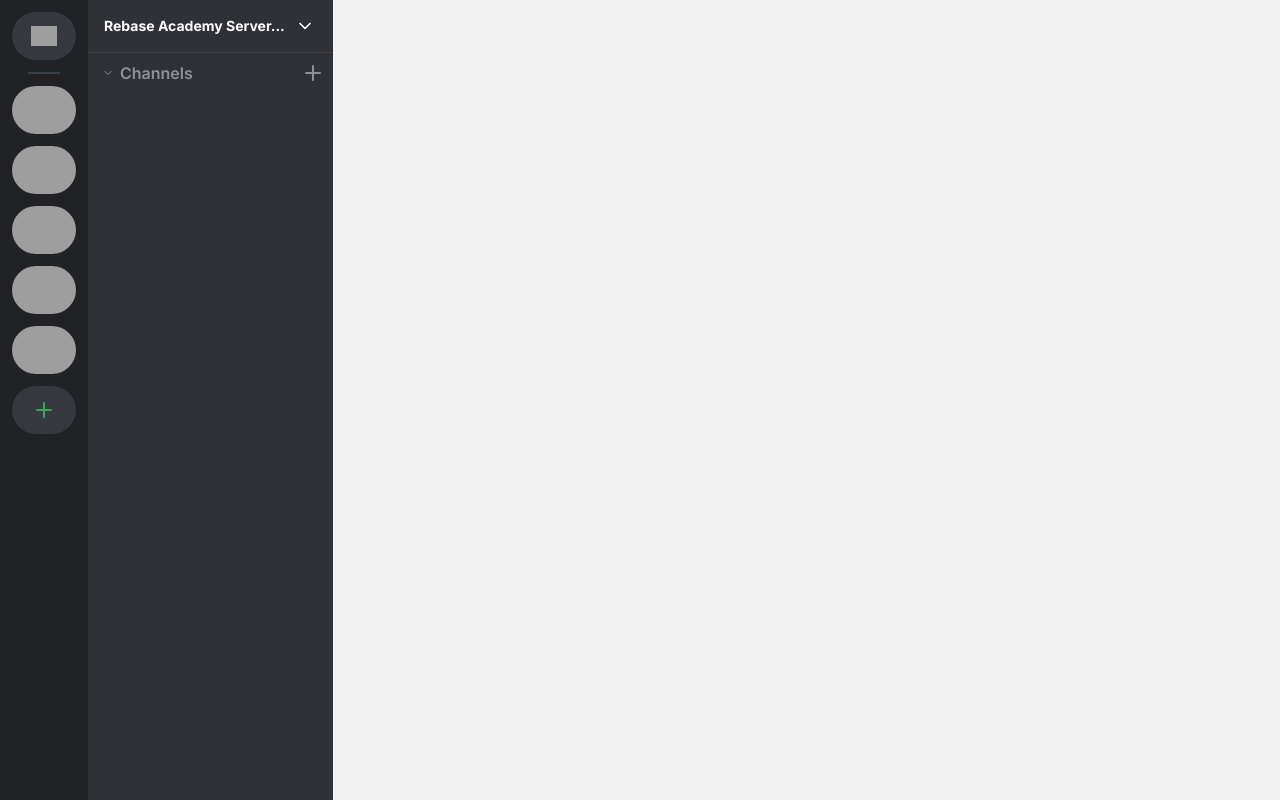
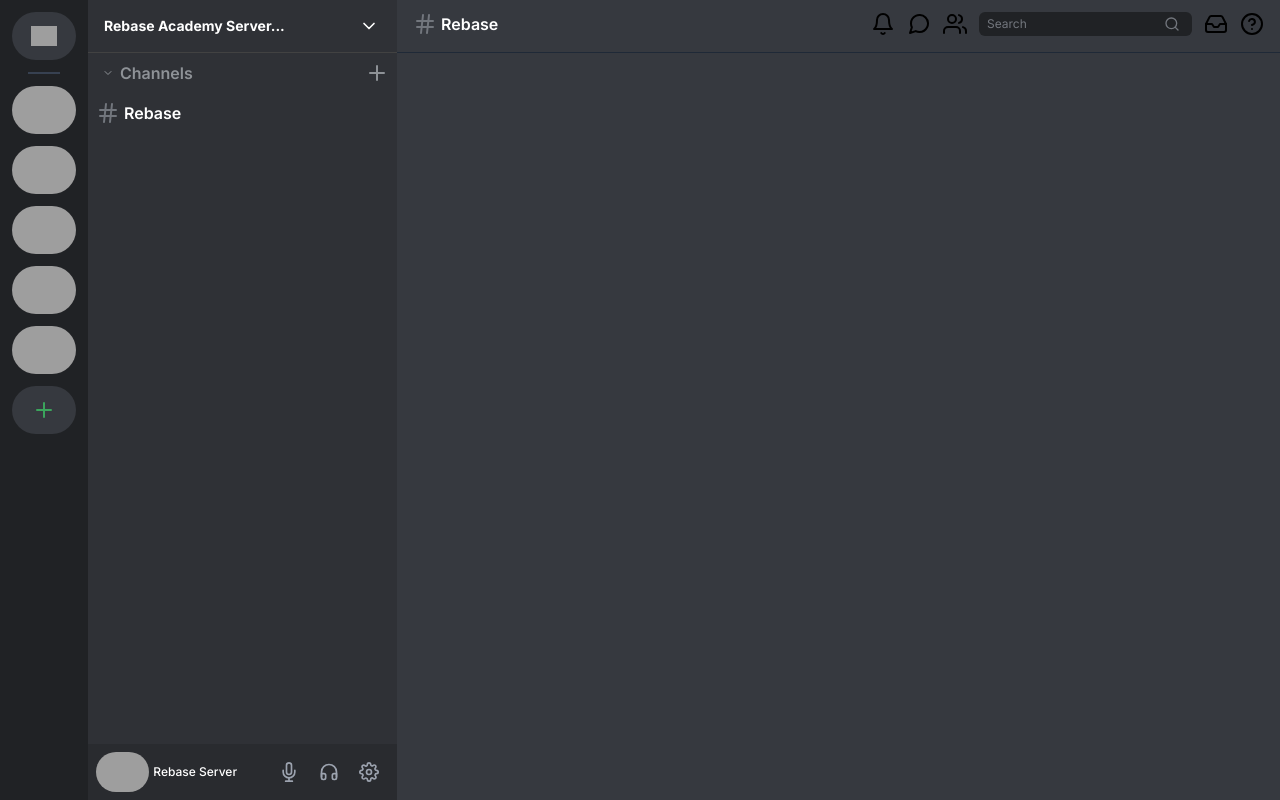
Before and after one commit to boanong/discord-clone, a Next.js app: page /Pages/channels in a window 1280 px wide. Built offline with nearby package versions, Linux system fonts and the light colour scheme; grey boxes are pictures that could not be loaded.

Commit message:
Adding some channels

```diff
--- a/src/app/Components/Organisms/Channel.tsx
+++ b/src/app/Components/Organisms/Channel.tsx
@@ -1,11 +1,15 @@
 import { NextPage } from 'next'
-
+import { Hash } from "react-feather";
 interface Props {
 }
 
 const Channel: NextPage<Props> = () => {
     return (
-        <div>
+        <div className="mb-100">
+            <div className="flex items-center space-x-1">
+                <Hash className="h-6 text-[#72767d]" />
+                <h4 className="text-white font-semibold">Rebase</h4>
+            </div>
         </div>
     )
 }
--- /dev/null
+++ b/src/app/Components/Organisms/Charts.tsx
@@ -0,0 +1,37 @@
+import { NextPage } from 'next'
+import { Hash, Bell, MessageCircle, Users, Search, Inbox, HelpCircle, Plus, Gift, Smile } from "react-feather";
+interface Props {
+}
+
+const Charts: NextPage<Props> = () => {
+    return (
+        <div>
+            <div className="flex flex-col h-screen">
+
+                <header className="flex items-center justify-between space-x-5 border-b border-gray-800 p-4 -mt-1">
+                    <div className="flex items-center space-x-1">
+                        <Hash className="h-6 text-[#72767d]" />
+                        <h4 className="text-white font-semibold">Rebase</h4>
+                    </div>
+                    <div className="flex space-x-3">
+                        <Bell className="icon" />
+                        <MessageCircle className="icon" />
+                        <Users className="icon" />
+                        <div className="flex bg-[#202225] text-xs p-1 rounded-md">
+                            <input
+                                type="text"
+                                placeholder="Search"
+                                className="bg-[#202225] focus:outline-none text-white pl-1 placeholder-[#72767d]"
+                            />
+                            <Search className="h-4 text-[#72767d] mr-1" />
+                        </div>
+                        <Inbox className="icon" />
+                        <HelpCircle className="icon" />
+                    </div>
+                </header>
+            </div>
+        </div>
+    )
+}
+
+export default Charts
--- a/src/app/Components/Organisms/Sidebar.tsx
+++ b/src/app/Components/Organisms/Sidebar.tsx
@@ -1,32 +1,23 @@
+/* eslint-disable @next/next/no-img-element */
 "use-client"
-import { ChevronDown, Plus } from "react-feather";
+import { ChevronDown, Plus, Headphones, Settings, Mic } from "react-feather";
 import ServerIcon from "./ServerIcon";
 import Channel from "./Channel";
-// import { db } from "@/app/firebase/config";
-// import { addDoc, collection } from "firebase/Firestore";
-
-/* eslint-disable @next/next/no-img-element */
-// import { auth } from '@/app/firebase/config';
-// import { useAuthState } from 'react-firebase-hooks/auth'
-// import { redirect } from 'next/navigation';
+import Charts from "./Charts";
+import Topnav from "./Topnav";
 
 export default function Sidebar() {
-    // const [user] = useAuthState(auth);
     const handleAddChannel = () => {
         const channelName = prompt("Enter a new channel name");
 
-        // if (channelName) {
-        //     addDoc(collection(db, "channels"), {
-        //         channelName: channelName,
-        //     })
-        // }
+
     }
     return (
         <>
             {/* if(!user) {
                 redirect('/login')
             } */}
-            <div className="flex h-screen">
+            <div className="flex h-screen bg-[#202225]">
                 <div className="flex flex-col space-y-3 bg-[#202225] p-3 min-w-max">
                     <div className="server-default hover:bg-discord_purple">
                         <img src="https://rb.gy/kuaslg" alt="" className="h-5" />
@@ -53,8 +44,36 @@ export default function Sidebar() {
                             <Channel />
                         </div>
                     </div>
+                    <div className="bg-[#292b2f] p-2 flex justify-between items-center space-x-8">
+                        <div className="flex items-center space-x-1">
+                            <img
+                                src="https://rb.gy/j5ocz"
+                                alt=""
+                                className="h-10 rounded-full"
+                            />
+                            <h4 className="text-white text-xs font-medium">
+                                Rebase Server
+                                <span className="text-[#b9bbbe] block">
+                                </span>
+                            </h4>
+                        </div>
+                        <div className="text-gray-400 flex items-center">
+                            <div className="hover:bg-[#3A3C43] p-2 rounded-md">
+                                <Mic className="h-5 icon " />
+                            </div>
+                            <div className="hover:bg-[#3A3C43] p-2 rounded-md">
+                                <Headphones className="h-5 icon" />
+                            </div>
+                            <div className="hover:bg-[#3A3C43] p-2 rounded-md">
+                                <Settings className="h-5 icon" />
+                            </div>
+                        </div>
+                    </div>
                 </div>
-            </div>
+                <div className="bg-[#36393f] flex-grow">
+                    <Charts />
+                </div>
+            </div >
         </>
     );
 };
--- a/src/app/Components/Organisms/Topnav.tsx
+++ b/src/app/Components/Organisms/Topnav.tsx
@@ -12,7 +12,7 @@ import {
 
 const Topnav = () => {
   return (
-    <nav className="flex items-center justify-between flex-wrap bg-gray-900 p-6">
+    <nav className="flex items-center justify-between flex-wrap  p-6">
       <div className="flex items-center flex-shrink-0 text-white mr-6">
         <svg
           className="fill-current h-8 w-8 mr-2"
```
